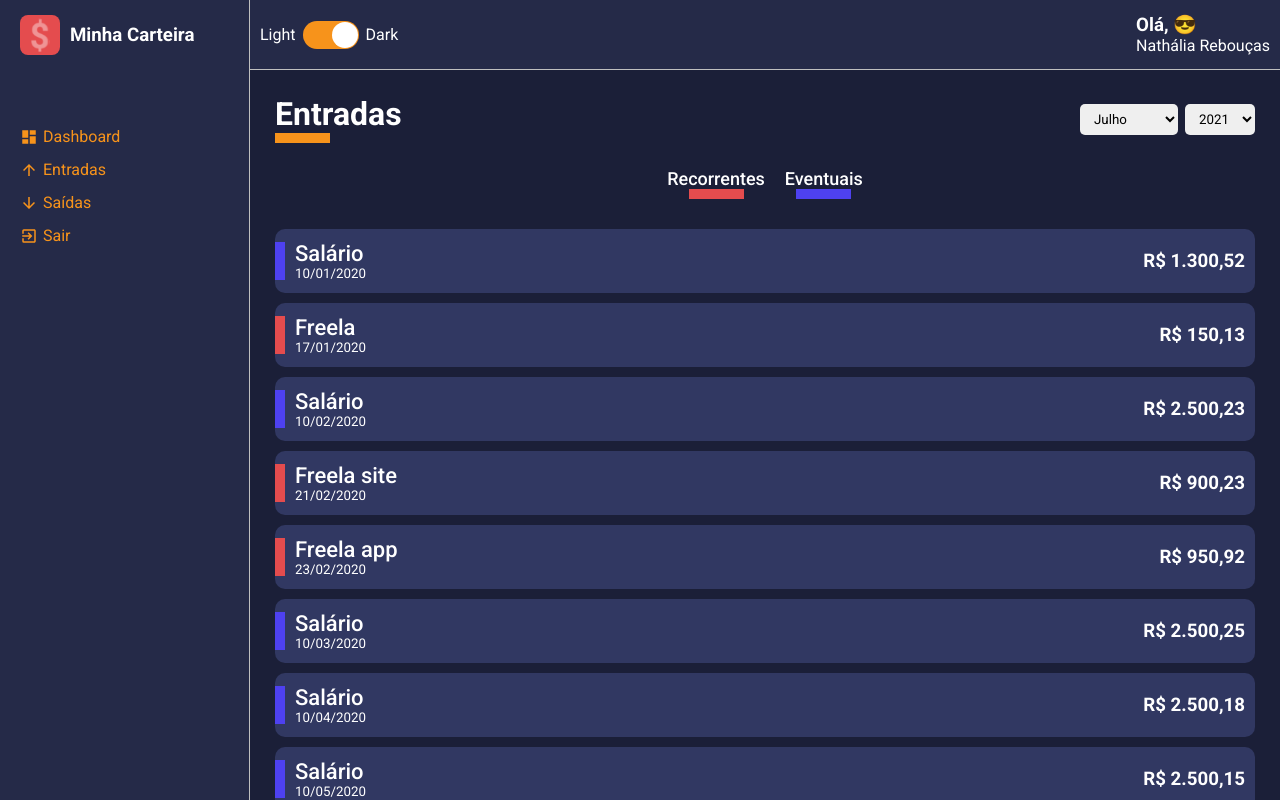
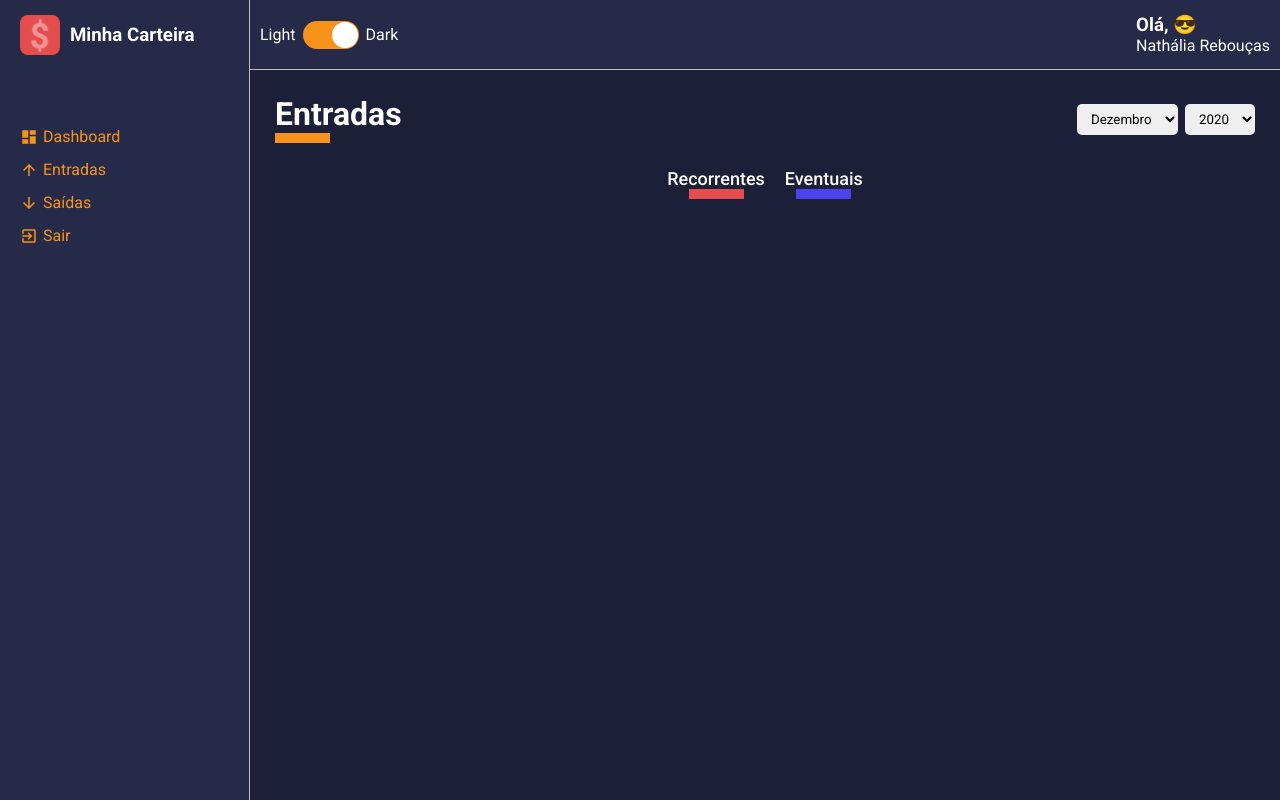
Before and after one commit to nathaliareboucas/minha-carteira, a React (Create React App) app: page /list/entry-balance in a window 1280 px wide. Built offline with nearby package versions, Linux system fonts and the light colour scheme.

Commit message:
filtrando as entradas e saídas pelo mês e ano

```diff
--- a/src/components/SelectInput/index.tsx
+++ b/src/components/SelectInput/index.tsx
@@ -7,13 +7,15 @@ interface ISelectInputProps {
     value: string | number;
     label: string | number;
   }[],
-
+  onChange(event: React.ChangeEvent<HTMLSelectElement>): void | undefined;
+  defaultValue?: string | number;
 }
 
-const SelectInput: React.FC<ISelectInputProps> = ({ options }) => {
+const SelectInput: React.FC<ISelectInputProps> = (
+  { options, onChange, defaultValue }) => {
   return (
     <Container>
-      <select name="" id="">
+      <select onChange={onChange} defaultValue={defaultValue}>
         {
           options.map(option => (
             <option key={option.value}
--- a/src/pages/Dashboard/index.tsx
+++ b/src/pages/Dashboard/index.tsx
@@ -14,7 +14,7 @@ const Dashboard: React.FC = () => {
   return(
     <Container>
       <ContentHeader title="Dashboard" lineColor="#F7931B">
-        <SelectInput options={options}/>
+        <SelectInput options={options} onChange={() => {}}/>
       </ContentHeader>
     </Container>
   );
--- a/src/pages/List/index.tsx
+++ b/src/pages/List/index.tsx
@@ -30,6 +30,8 @@ interface IData {
 const List: React.FC<IRouteParams> = ({match}) => {
 
   const [data, setData] = useState<IData[]>([]);
+  const [monthSelected, setMonthSelected] = useState<string>(String(new Date().getMonth() + 1));
+  const [yearSelected, setYearSelected] = useState<string>(String(new Date().getFullYear()));
 
   const {type} = match.params;
 
@@ -46,9 +48,9 @@ const List: React.FC<IRouteParams> = ({match}) => {
   }, [type]);
 
   const months = [
-    {value: 7, label: 'Julho'},
-    {value: 8, label: 'Agosto'},
-    {value: 9, label: 'Setembro'},
+    {value: 2, label: 'Fevereiro'},
+    {value: 1, label: 'Janeiro'},
+    {value: 12, label: 'Dezembro'},
   ];
 
   const years = [
@@ -58,9 +60,17 @@ const List: React.FC<IRouteParams> = ({match}) => {
   ];
 
   useEffect(() => {
-    const response = listData.map(item => {
+    const filteredDate = listData.filter(item => {
+      const date = new Date(item.date);
+      const month = String(date.getMonth() + 1);
+      const year = String(date.getFullYear());
+
+      return month === monthSelected && year === yearSelected;
+    });
+
+    const formattedData = filteredDate.map(item => {
       return {
-        id: String(Math.random() * data.length),
+        id: String(new Date().getTime()) + item.amount,
         description: item.description,
         amountFormatted: formatCurrency(Number(item.amount)),
         frequency: item.frequency,
@@ -68,14 +78,18 @@ const List: React.FC<IRouteParams> = ({match}) => {
         tagColor: item.frequency === 'recorrente' ? '#4E41F0' : '#E44C4E'
       }
     });
-    setData(response);
-  }, []);
+    setData(formattedData);
+  }, [data.length, listData, monthSelected, yearSelected]);
 
   return(
     <Container>
       <ContentHeader title={title} lineColor={lineColor}>
-        <SelectInput options={months}/>
-        <SelectInput options={years}/>
+        <SelectInput options={months}
+          onChange={(event) => setMonthSelected(event.target.value)}
+          defaultValue={monthSelected}/>
+        <SelectInput options={years}
+          onChange={(event) => setYearSelected(event.target.value)}
+          defaultValue={yearSelected}/>
       </ContentHeader>
 
       <Filters>
--- a/src/repositories/expenses.ts
+++ b/src/repositories/expenses.ts
@@ -1,10 +1,10 @@
 export default [
   {"description":"Energia elétrica",      "amount":"150.55","type":"saída","frequency":"recorrente","date":"2020-01-10"},
-  {"description":"Água",                  "amount":"75.55", "type":"saída","frequency":"recorrente","date":"2020-01-15"},
-  {"description": "Telefone",             "amount":"99.99", "type":"saída","frequency":"recorrente","date":"2020-01-23"},
-  {"description":"Plano de Saúde",        "amount":"300.00","type":"saída","frequency":"recorrente","date":"2020-01-23"},
-  {"description":"Compras do mês",        "amount":"625.78","type":"saída","frequency":"recorrente","date":"2020-01-23"},
-  {"description":"Lanche",                "amount":"45.70", "type":"saída","frequency":"eventual",  "date":"2020-01-23"},
+  {"description":"Água",                  "amount":"75.55", "type":"saída","frequency":"recorrente","date":"2021-01-15"},
+  {"description": "Telefone",             "amount":"99.99", "type":"saída","frequency":"recorrente","date":"2021-01-23"},
+  {"description":"Plano de Saúde",        "amount":"300.00","type":"saída","frequency":"recorrente","date":"2019-01-23"},
+  {"description":"Compras do mês",        "amount":"625.78","type":"saída","frequency":"recorrente","date":"2019-01-23"},
+  {"description":"Lanche",                "amount":"45.70", "type":"saída","frequency":"eventual",  "date":"2019-01-23"},
   {"description":"Blusa",                 "amount":"95.70", "type":"saída","frequency":"eventual",  "date":"2020-01-23"},
   {"description":"Energia elétrica",      "amount":"125.55","type":"saída","frequency":"recorrente","date":"2020-02-10"},
   {"description":"Água",                  "amount":"90.15", "type":"saída","frequency":"recorrente","date":"2020-02-15"},
@@ -12,7 +12,7 @@ export default [
   {"description":"Plano de Saúde",        "amount":"300.00","type":"saída","frequency":"recorrente","date":"2020-02-23"},
   {"description":"Compras do mês",        "amount":"540.00","type":"saída","frequency":"recorrente","date":"2020-02-25"},
   {"description":"Parcela do Celular 1/5","amount":"150.99","type":"saída","frequency":"eventual",  "date":"2020-02-26"},
-  {"description":"Cinema",                "amount":"45.00", "type":"saída","frequency":"eventual",  "date":"2020-02-23"},
+  {"description":"Cinema",                "amount":"45.00", "type":"saída","frequency":"eventual",  "date":"2021-02-23"},
   {"description":"Energia elétrica",      "amount":"97.00", "type":"saída","frequency":"recorrente","date":"2020-03-10"},
   {"description":"Água",                  "amount":"100.10","type":"saída","frequency":"recorrente","date":"2020-03-15"},
   {"description":"Telefone",              "amount":"99.99", "type":"saída","frequency":"recorrente","date":"2020-03-23"},
--- a/src/repositories/gains.ts
+++ b/src/repositories/gains.ts
@@ -1,11 +1,11 @@
 export default [
   { "description": "Salário",     "amount": "1300.52", "type": "entrada", "frequency": "recorrente", "date": "2020-01-10" },
-  { "description": "Freela",      "amount": "150.13",  "type": "entrada", "frequency": "eventual",   "date": "2020-01-17" },
-  { "description": "Salário",     "amount": "2500.23", "type": "entrada", "frequency": "recorrente", "date": "2020-02-10" },
+  { "description": "Freela",      "amount": "150.13",  "type": "entrada", "frequency": "eventual",   "date": "2021-01-17" },
+  { "description": "Salário",     "amount": "2500.23", "type": "entrada", "frequency": "recorrente", "date": "2021-02-10" },
   { "description": "Freela site", "amount": "900.23",  "type": "entrada", "frequency": "eventual",   "date": "2020-02-21" },
-  { "description": "Freela app",  "amount": "950.92",  "type": "entrada", "frequency": "eventual",   "date": "2020-02-23" },
+  { "description": "Freela app",  "amount": "950.92",  "type": "entrada", "frequency": "eventual",   "date": "2018-02-23" },
   { "description": "Salário",     "amount": "2500.25", "type": "entrada", "frequency": "recorrente", "date": "2020-03-10" },
-  { "description": "Salário",     "amount": "2500.18", "type": "entrada", "frequency": "recorrente", "date": "2020-04-10" },
-  { "description": "Salário",     "amount": "2500.15", "type": "entrada", "frequency": "recorrente", "date": "2020-05-10" },
+  { "description": "Salário",     "amount": "2500.18", "type": "entrada", "frequency": "recorrente", "date": "2018-04-10" },
+  { "description": "Salário",     "amount": "2500.15", "type": "entrada", "frequency": "recorrente", "date": "2018-05-10" },
   { "description": "Salário",     "amount": "2500.12", "type": "entrada", "frequency": "recorrente", "date": "2020-06-10" },
   { "description": "Salário",     "amount": "2500.00", "type": "entrada", "frequency": "recorrente", "date": "2020-07-10" }]
```
Also changed, not shown: 1 other file (tests, documents, lock files or other folders).
